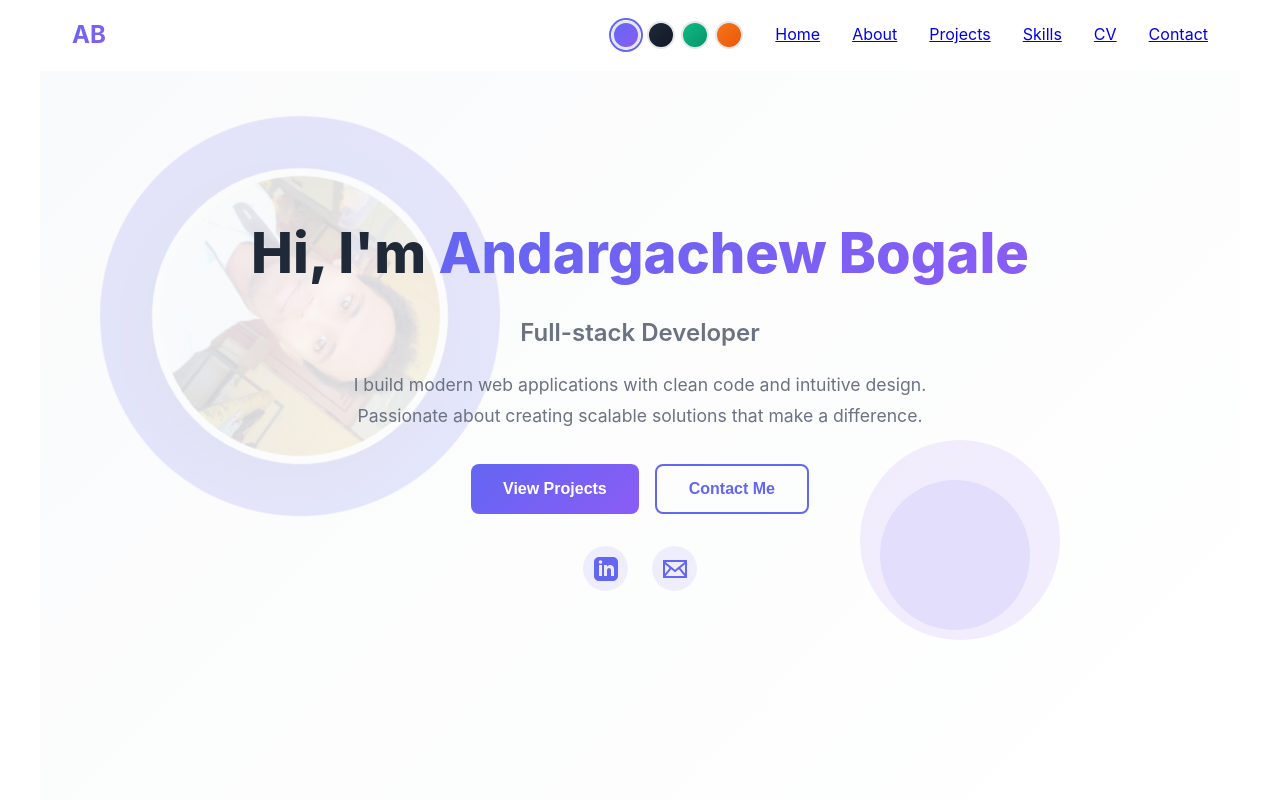
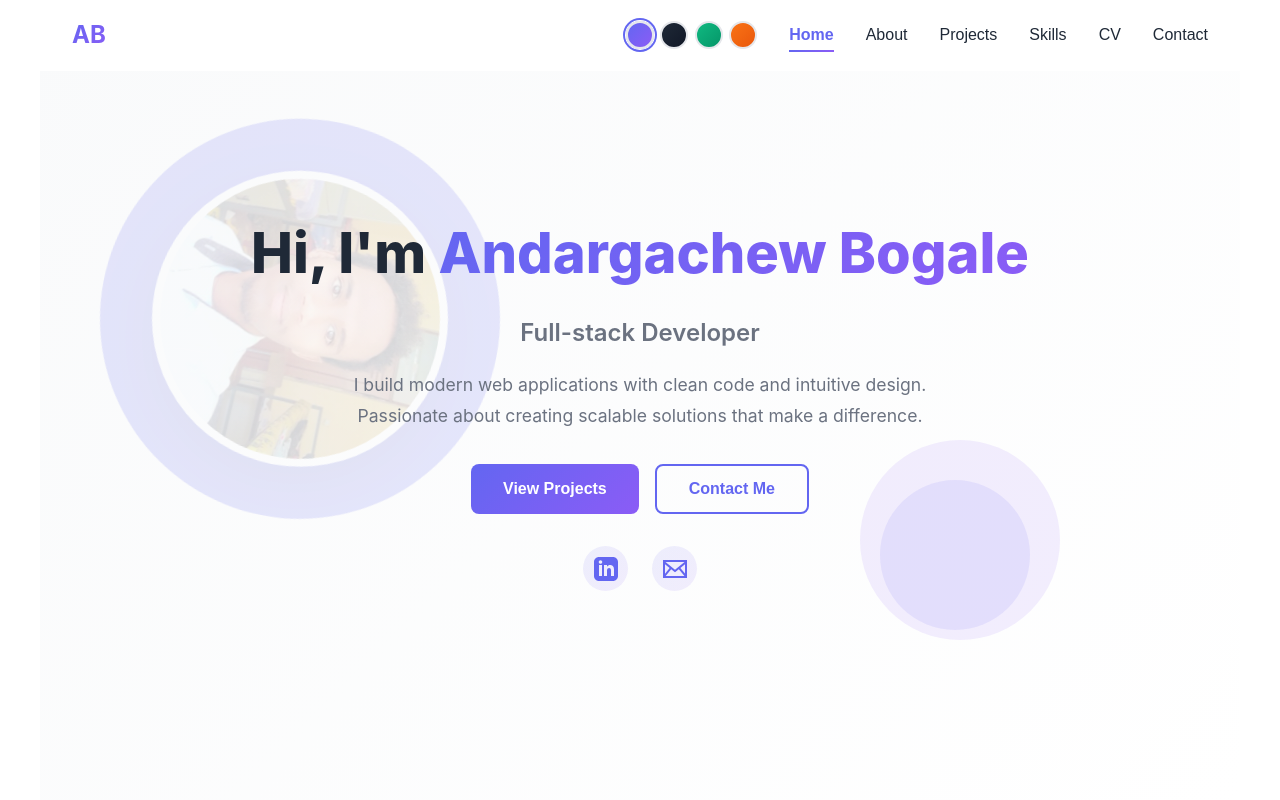
Before and after one commit to andargbogalle-lab/andarg_portifolio, a React (Vite) app: page / in a window 1280 px wide. Shown: the top 800 px of the page. Built offline with nearby package versions, Linux system fonts and the light colour scheme; the HTML template or start-up script is replaced by a standard one.

Commit message:
Changed to tab-based navigation: clicking menu shows only that section

```diff
--- a/src/App.jsx
+++ b/src/App.jsx
@@ -1,4 +1,4 @@
-import React from 'react';
+import React, { useState } from 'react';
 import Header from './components/Header';
 import Hero from './components/Hero';
 import About from './components/About';
@@ -10,16 +10,32 @@ import Footer from './components/Footer';
 import './App.css';
 
 function App() {
+  const [activeSection, setActiveSection] = useState('home');
+
+  const renderSection = () => {
+    switch(activeSection) {
+      case 'home':
+        return <Hero />;
+      case 'about':
+        return <About />;
+      case 'projects':
+        return <Projects />;
+      case 'skills':
+        return <Skills />;
+      case 'cv':
+        return <CV />;
+      case 'contact':
+        return <Contact />;
+      default:
+        return <Hero />;
+    }
+  };
+
   return (
     <div className="App">
-      <Header />
+      <Header activeSection={activeSection} setActiveSection={setActiveSection} />
       <main>
-        <Hero />
-        <About />
-        <Projects />
-        <Skills />
-        <CV />
-        <Contact />
+        {renderSection()}
       </main>
       <Footer />
     </div>
--- a/src/components/Header.css
+++ b/src/components/Header.css
@@ -104,6 +104,15 @@
   position: relative;
 }
 
+.nav button.active {
+  color: var(--primary-color);
+  font-weight: 600;
+}
+
+.nav button.active::after {
+  width: 100%;
+}
+
 .nav button::after {
   content: '';
   position: absolute;
--- a/src/components/Header.jsx
+++ b/src/components/Header.jsx
@@ -1,7 +1,7 @@
 import React, { useState, useEffect } from 'react';
 import './Header.css';
 
-function Header() {
+function Header({ activeSection, setActiveSection }) {
   const [scrolled, setScrolled] = useState(false);
   const [menuOpen, setMenuOpen] = useState(false);
   const [theme, setTheme] = useState('light');
@@ -20,9 +20,10 @@ function Header() {
     return () => window.removeEventListener('scroll', handleScroll);
   }, []);
 
-  const navigateToSection = (id) => {
+  const handleNavClick = (section) => {
+    setActiveSection(section);
     setMenuOpen(false);
-    window.location.hash = id;
+    window.scrollTo(0, 0);
   };
 
   const changeTheme = (newTheme) => {
@@ -34,7 +35,7 @@ function Header() {
   return (
     <header className={`header ${scrolled ? 'scrolled' : ''}`}>
       <div className="header-content">
-        <div className="logo">AB</div>
+        <div className="logo" onClick={() => handleNavClick('home')} style={{ cursor: 'pointer' }}>AB</div>
 
         <div className="header-right">
           <div className="theme-switcher">
@@ -75,12 +76,42 @@ function Header() {
           </button>
 
           <nav className={`nav ${menuOpen ? 'open' : ''}`}>
-            <a href="#home" onClick={() => setMenuOpen(false)}>Home</a>
-            <a href="#about" onClick={() => setMenuOpen(false)}>About</a>
-            <a href="#projects" onClick={() => setMenuOpen(false)}>Projects</a>
-            <a href="#skills" onClick={() => setMenuOpen(false)}>Skills</a>
-            <a href="#cv" onClick={() => setMenuOpen(false)}>CV</a>
-            <a href="#contact" onClick={() => setMenuOpen(false)}>Contact</a>
+            <button
+              className={activeSection === 'home' ? 'active' : ''}
+              onClick={() => handleNavClick('home')}
+            >
+              Home
+            </button>
+            <button
+              className={activeSection === 'about' ? 'active' : ''}
+              onClick={() => handleNavClick('about')}
+            >
+              About
+            </button>
+            <button
+              className={activeSection === 'projects' ? 'active' : ''}
+              onClick={() => handleNavClick('projects')}
+            >
+              Projects
+            </button>
+            <button
+              className={activeSection === 'skills' ? 'active' : ''}
+              onClick={() => handleNavClick('skills')}
+            >
+              Skills
+            </button>
+            <button
+              className={activeSection === 'cv' ? 'active' : ''}
+              onClick={() => handleNavClick('cv')}
+            >
+              CV
+            </button>
+            <button
+              className={activeSection === 'contact' ? 'active' : ''}
+              onClick={() => handleNavClick('contact')}
+            >
+              Contact
+            </button>
           </nav>
         </div>
       </div>
```
